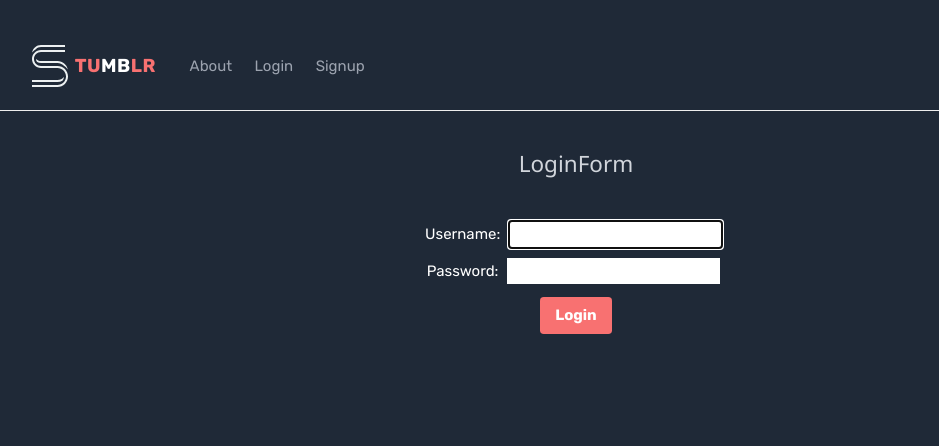
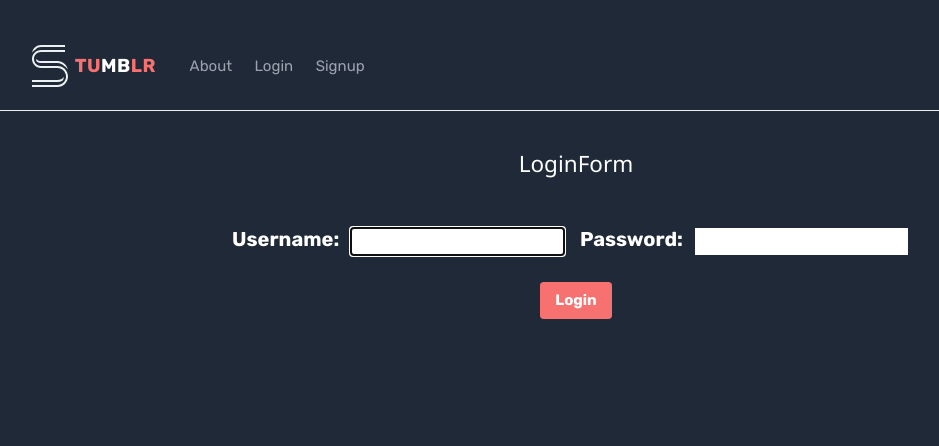
Before and after one commit to nrayrod1016/stumblr, a Django app: page / in a window 1280 px wide. Shown: the top 446 px of the page, without its empty margins (64-1003 px from the left). Run offline with Django 3.2, Linux system fonts and the light colour scheme; some libraries are stand-ins or nearby versions.

Commit message:
touch up

```diff
--- a/main_app/static/css/home.css
+++ b/main_app/static/css/home.css
@@ -4,7 +4,7 @@
 .login input {
   font-size: var(--font-l);
   padding: 2px 4px;
-  margin: 5px;
+  margin: 12px;
 }
 .header-logo-container {
   display: none;
@@ -37,3 +37,29 @@
     display: inline-flex !important;
   }
 }
+
+/* .form-container {
+  display: flex;
+  flex-direction: column;
+  width: 100%;
+} */
+
+
+
+
+
+
+
+.btn {
+  align-self: flex-end;
+  margin-right: 40px;
+}
+
+label {
+  color: white;
+  text-align: center;
+  font-size: 20px;
+  margin-bottom: 2px;
+  font-weight: bold;
+  font-family: inherit;
+}
--- a/main_app/templates/home.html
+++ b/main_app/templates/home.html
@@ -23,8 +23,8 @@
               </a>
             </div>
             <div class="mt-3 sm:mt-0 sm:ml-3">
-              <a href="/" class="w-full flex items-center justify-center px-8 py-3 border border-transparent text-base font-medium rounded-md text-red-400 bg-red-100 hover:bg-indigo-200 md:py-4 md:text-lg md:px-10">
-                Live demo
+              <a href="{% url 'posts_create' %}" class="w-full flex items-center justify-center px-8 py-3 border border-transparent text-base font-medium rounded-md text-red-400 bg-red-100 hover:bg-indigo-200 md:py-4 md:text-lg md:px-10">
+                Create
               </a>
             </div>
           </div>
@@ -39,11 +39,11 @@
 {% if not user.is_authenticated %}
 <section class="bg-gray-800 mt-10 content-center ">
   <form action="{% url 'home' %}" method="post" class="login text-center">
-    <h1 class="text-2xl text-gray-300">LoginForm</h1>
+    <h1 class="text-2xl text-white">LoginForm</h1>
     {% csrf_token %}
-    <div class='m-5 p-5 text-white ' >{{ form.as_p }}<div>
-    <input class=" m-10 " type="hidden" name="next" value="{{ next }}">
-    <button type="submit" class="bg-red-400 hover:bg-red-600 text-white font-bold mt-2 py-2 px-4 rounded focus:outline-none focus:shadow-outline  submit">Login</button>
+    <div class=' m-5 p-5 text-gray-400 ' >{{ form.as_table }}<div>
+    <input class=" m-10 text-black " type="hidden" name="next" value="{{ next }}">
+    <button type="submit" class="bg-red-400 hover:bg-red-600 text-white font-bold mt-4 py-2 px-4 rounded focus:outline-none focus:shadow-outline  submit">Login</button>
   </form>
 </section>
 {% endif %}
--- a/main_app/templates/signup.html
+++ b/main_app/templates/signup.html
@@ -7,8 +7,8 @@
 
 {% block content %}
 
-<div class="page-header ">
-  <h1>Sign Up</h1>
+<div class="page-header text-white text-center font-semibold ">
+  <h1 class="mb-2">Sign Up</h1>
 
 {% if error_message %}
   <p class="red-text">{{ error_message }}</p>
@@ -18,7 +18,7 @@
   <table>
     {{ form.as_table }}
   </table>
-  <button type="submit" class="bg-red-500 hover:bg-red-700 text-white content-center font-bold mt-2 py-2 px-2 rounded focus:outline-none focus:shadow-outline">Submit!</button>
+  <button type="submit" class="bg-red-400 hover:bg-red-600 text-white content-center font-bold mt-2 py-2 px-2 rounded focus:outline-none focus:shadow-outline">Submit!</button>
 </form>
 
 {% endblock %}
```
Also changed, not shown: main_app/static/css/form.css (+0 -65 lines), 2 other files.
